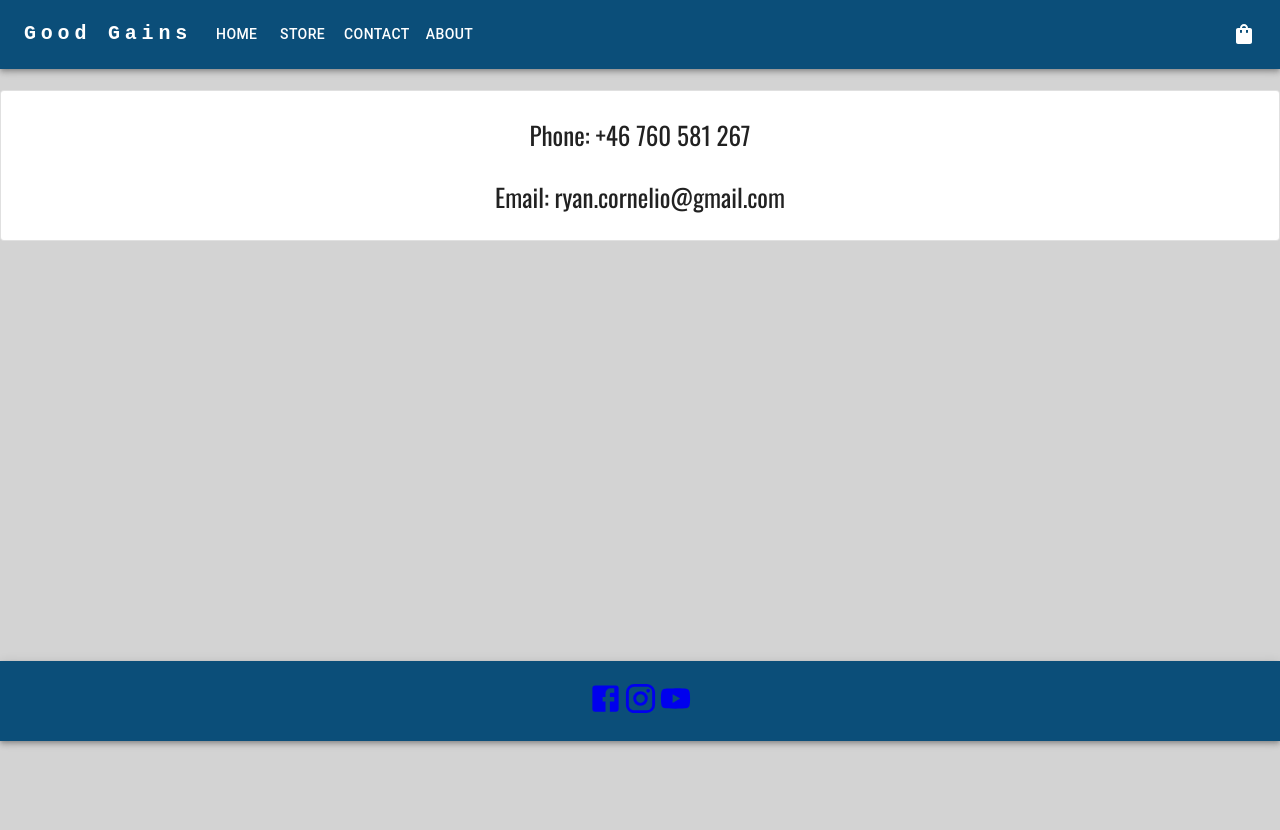
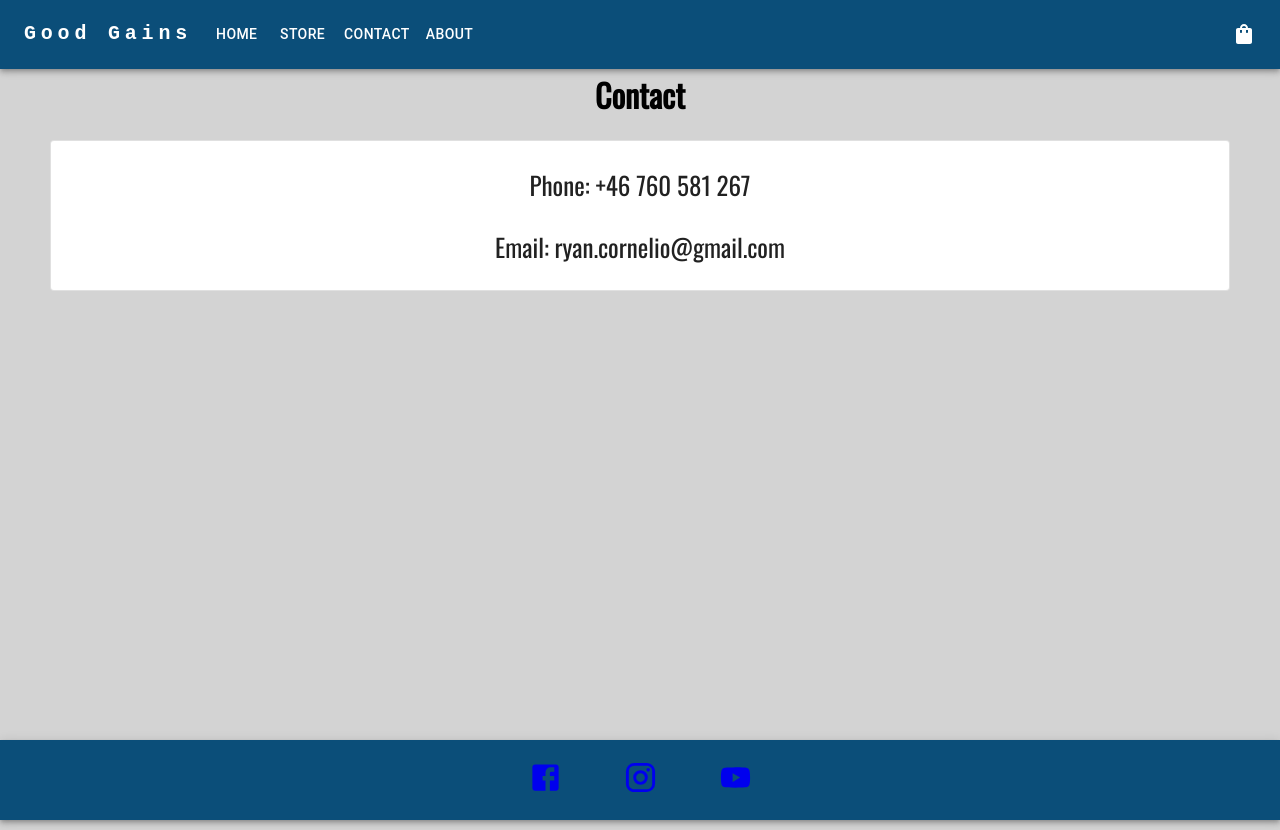
Before and after one commit to TechWithRyan/vite-shop, a React (Vite) app: page /contact in a window 1280 px wide. Built offline with nearby package versions, Linux system fonts and the light colour scheme.

Commit message:
Adjusting margins

```diff
--- a/src/App.css
+++ /dev/null
@@ -1,4 +0,0 @@
-.headLine {
-  padding: 2em;
-  font-size: large;
-}
--- a/src/App.jsx
+++ b/src/App.jsx
@@ -13,7 +13,7 @@ function App() {
     <>
 
     <div>
-      <Navbar />
+    <Navbar />
       <Routes>
         <Route path="/home" element={<Home />} />
         <Route path="/" element={<Home />} />
@@ -21,8 +21,8 @@ function App() {
         <Route path="/contact" element={<Contact />} />
         <Route path="/about" element={<About />} />
       </Routes>
+    <Footer />
     </div>
-    <Footer />
 
     </>
   );
--- a/src/component/about.jsx
+++ b/src/component/about.jsx
@@ -13,7 +13,7 @@ function About() {
             <div className="container">
             <p>Training & suppliments. We love working out and being active.</p>
             <p>Our journey started 2022.</p>
-                <div><img src='../../images/ryan.jpg' alt="Photo of me"/><br /> Ryan-Phillips Iserhills Cornelio <br /> <i>Web development in E-commerce</i><br /> Hi. I'm Ryan. I live in Kungälv. <br /> I'm now looking for work where I can further expand my knowledge in web development. <br />Hope to hear from you. All the best, -Ryan. </div>
+                <div><img src={Ryan} width="auto" alt="Photo of me"/><br /> Ryan-Phillips Iserhills Cornelio <br /> <i>Web development in E-commerce</i><br /> Hi. I'm Ryan. I live in Kungälv. <br /> I'm now looking for work where I can further expand my knowledge in web development. <br />Hope to hear from you. All the best, -Ryan. </div>
 
 
             </div>
--- a/src/component/contact.jsx
+++ b/src/component/contact.jsx
@@ -1,6 +1,7 @@
 import React from 'react'
 import Card from '@mui/material/Card';
 import './index.scss'
+import { styled } from '@mui/material/styles';
 
 function Contact() {
     return (
--- a/src/component/footer.jsx
+++ b/src/component/footer.jsx
@@ -11,13 +11,12 @@ function Footer() {
   return (
 
 
+
     <AppBar sx={{ background: '#0B4E79' }}
     position="static"
-    justify-content="center"
-    justify-items="center"
-    height="40px"
     >
-      <Container className="footer">
+      <div className="footer"
+      >
 
 
         <a href="/">
@@ -30,7 +29,7 @@ function Footer() {
             <YouTubeIcon sx={{ fontSize: 35 }} />
         </a>
 
-      </Container>
+      </div>
     </AppBar>
 
   )
--- a/src/component/home.jsx
+++ b/src/component/home.jsx
@@ -18,7 +18,7 @@ const Item = styled(Paper)(({ theme }) => ({
 
 export default function Home() {
   return (
-    <Box sx={{ width: '100%' }}>
+    <Box sx={{ width: '100%' }} height="100vh">
 
       <Stack spacing={2} padding="50px">
         <h1>Home
--- a/src/component/index.scss
+++ b/src/component/index.scss
@@ -11,7 +11,7 @@ a:visited{
 }
 
 link{
-    color: #0B4E79;
+    color: #000000;
 }
 
 a:hover {
@@ -31,11 +31,12 @@ a:hover {
     margin: 0 auto;
     align-items: center;
     justify-content: center;
-    height: 70vh;
 }
+
 
 .contact-container{
     height: 80vh;
+    padding: 50px;
 }
 
 h1{
@@ -46,9 +47,8 @@ h1{
 body{
     background-color: lightgray;
     font-family: 'Oswald', sans-serif;
-    min-height: 100vh;
     width: auto;
-    margin: 0;
+    margin: 0 auto;
 }
 
 img{
@@ -80,5 +80,12 @@ img{
     text-align: center;
     padding: 20px;
     bottom: 0;
-    width: 100%;
+    width: auto;
+    justify-content: space-around;
+
 }
+
+.footer a{
+    margin: 0 auto;
+    padding: 30px;
+}
--- a/src/component/store.jsx
+++ b/src/component/store.jsx
@@ -30,7 +30,7 @@ function Store() {
     return (
 <div className="product">
 <h1>
-Information
+Store
 </h1>
 
         <Box>
@@ -159,6 +159,7 @@ Information
                         component="img"
                         img src={A1} width="50%" height="50%"
                         alt="Nike Air Force1"
+
                     />
                     <CardContent>
                         <Typography gutterBottom variant="h5" component="div">
```
